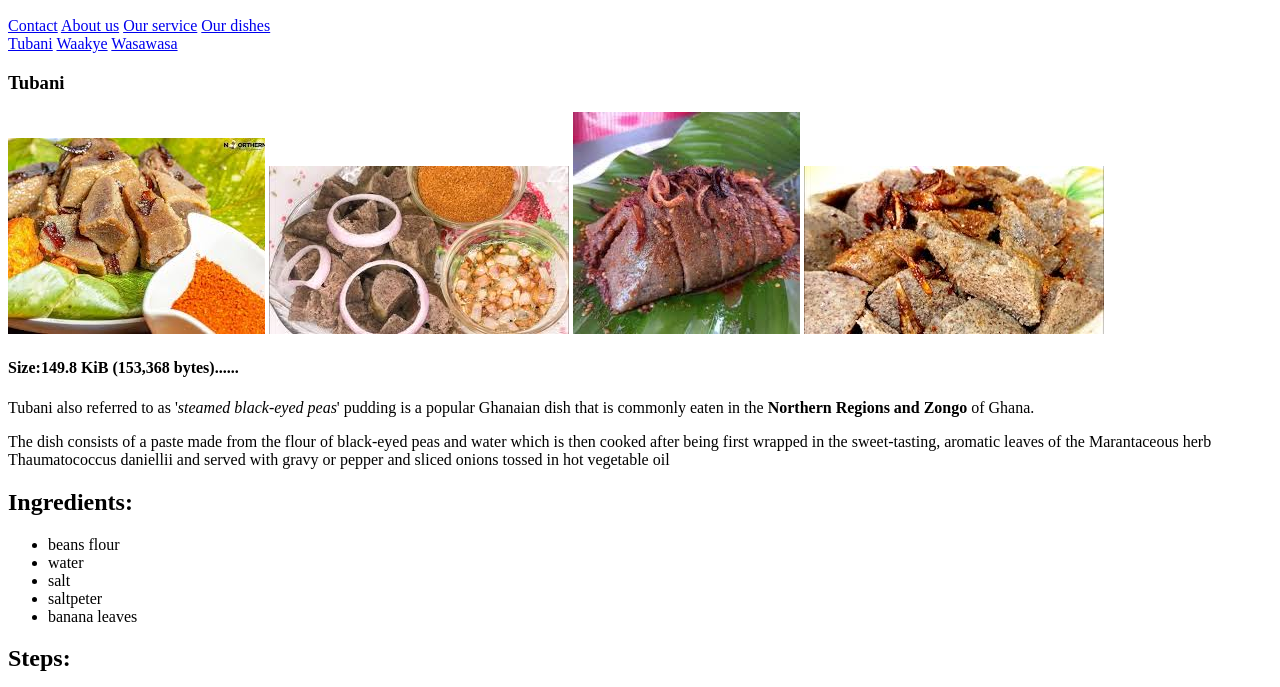
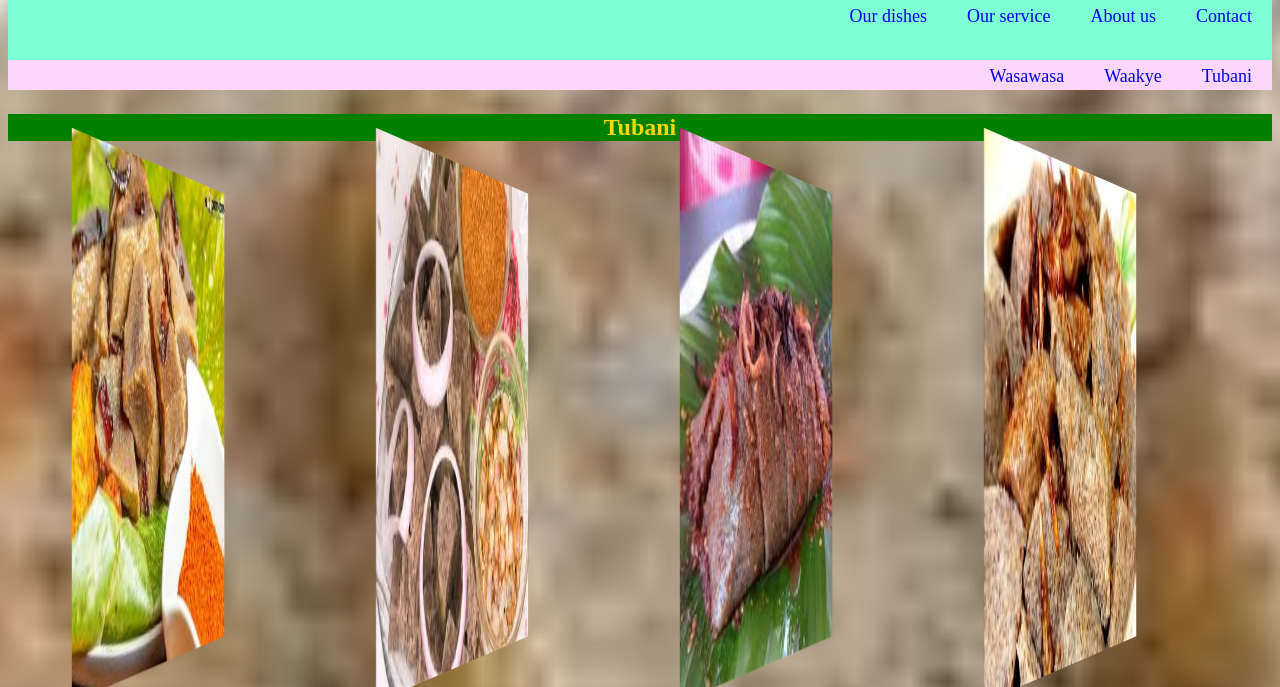
Before and after one commit to Yussifgh/odin-recipe, a plain HTML site: page index.html in a window 1280 px wide. Shown: the part 110-797 px from the top of the page. Drawn offline with Linux system fonts and the light colour scheme.

Commit message:
Add files via upload

```diff
--- a/index.html
+++ b/index.html
@@ -3,7 +3,7 @@
         <head>
            <meta charset="utf-8">
            <title>odin-recipes</title>
-
+           <link rel="stylesheet" href="index.css">
 
           </head>
         <body>
@@ -16,12 +16,12 @@
             <a href="service.html">Our service</a>
             <a href="dishes.html">Our dishes</a>
         </nav>
-        <a href="tubani.html">Tubani</a>
-        <a href="waakye.html">Waakye</a>
-        <a href="wasawasa.html">Wasawasa</a>
 
-        <nav>
 
+        <nav class="recipes" >
+          <a href="tubani.html">Tubani</a>
+          <a href="waakye.html">Waakye</a>
+          <a href="wasawasa.html">Wasawasa</a>
 
         </nav>
 
```
